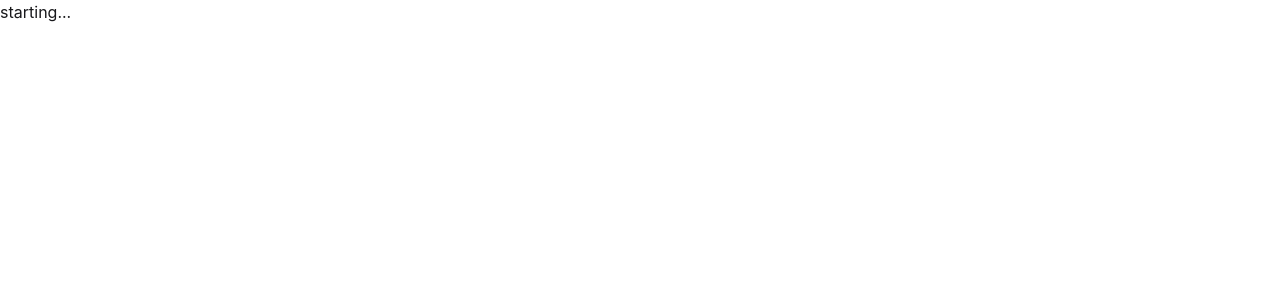
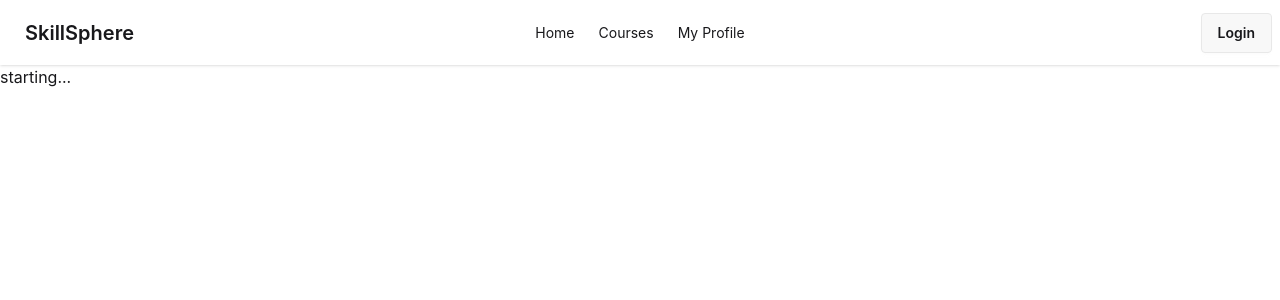
Before and after one commit to tonmoydevbd/a8-skillsphere, a Next.js app: page / in a window 1280 px wide. Shown: the top 300 px of the page. Built offline with nearby package versions, Linux system fonts and the light colour scheme.

Commit message:
added navbar

```diff
--- a/src/app/layout.js
+++ b/src/app/layout.js
@@ -1,5 +1,6 @@
 import { Geist, Geist_Mono } from "next/font/google";
 import "./globals.css";
+import Navbar from "@/components/Navbar";
 
 const geistSans = Geist({
   variable: "--font-geist-sans",
@@ -22,7 +23,11 @@
       lang="en"
       className={`${geistSans.variable} ${geistMono.variable} h-full antialiased`}
     >
-      <body className="min-h-full flex flex-col">{children}</body>
+      <body className="min-h-full flex flex-col">
+        <Navbar />
+        {children}
+
+      </body>
     </html>
   );
 }
--- /dev/null
+++ b/src/components/Navbar.jsx
@@ -0,0 +1,36 @@
+import Link from "next/link";
+
+const Navbar = () => {
+  return (
+    <div className="navbar bg-base-100 shadow-sm">
+      <div className="navbar-start">
+        <div className="dropdown">
+          <div tabIndex={0} role="button" className="btn btn-ghost lg:hidden">
+            <svg xmlns="http://www.w3.org/2000/svg" className="h-5 w-5" fill="none" viewBox="0 0 24 24" stroke="currentColor"> <path strokeLinecap="round" strokeLinejoin="round" strokeWidth="2" d="M4 6h16M4 12h8m-8 6h16" /> </svg>
+          </div>
+          <ul
+            tabIndex="-1"
+            className="menu menu-sm dropdown-content bg-base-100 rounded-box z-1 mt-3 w-52 p-2 shadow">
+            <li><Link href={'/'}>Home</Link></li>
+            <li><Link href={'/courses'}>Courses</Link></li>
+            <li><Link href={'/profile'}>My Profile</Link></li>
+          </ul>
+        </div>
+        <Link href={"/"} className="btn btn-ghost text-xl">SkillSphere</Link>
+      </div>
+      <div className="navbar-center hidden lg:flex">
+        <ul className="menu menu-horizontal px-1">
+          <li><Link href={'/'}>Home</Link></li>
+          <li><Link href={'/courses'}>Courses</Link></li>
+          <li><Link href={'/profile'}>My Profile</Link></li>
+
+        </ul>
+      </div>
+      <div className="navbar-end">
+        <Link href={'/'} className="btn">Login</Link>
+      </div>
+    </div>
+  )
+}
+
+export default Navbar;
```
